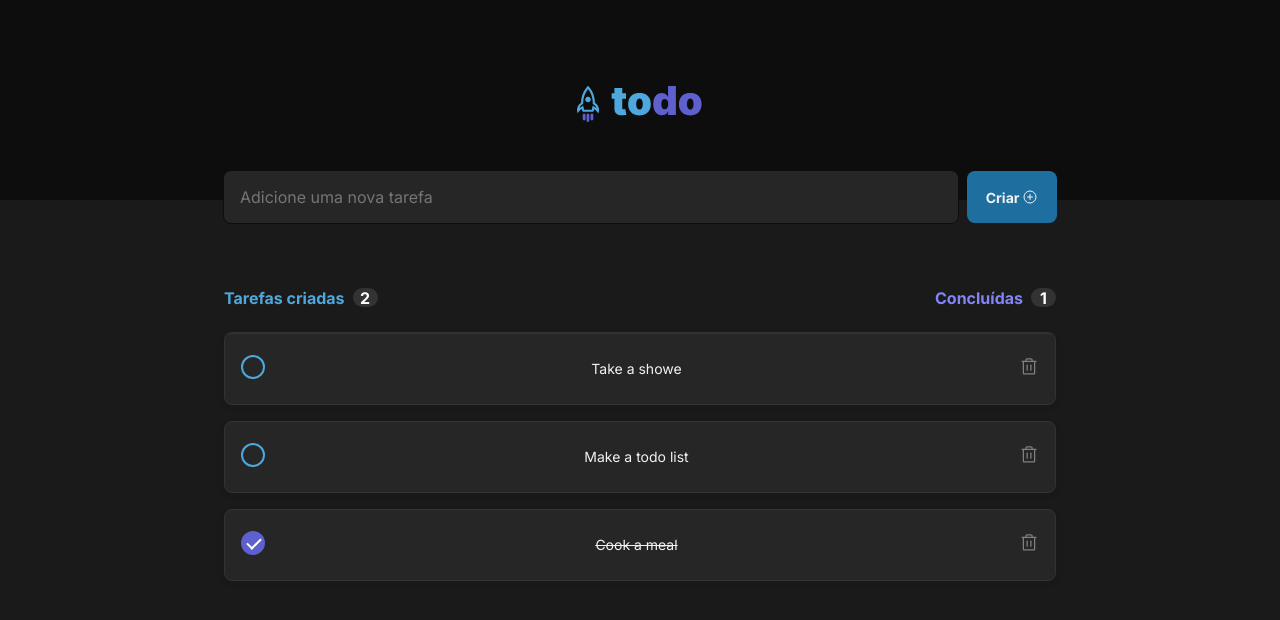
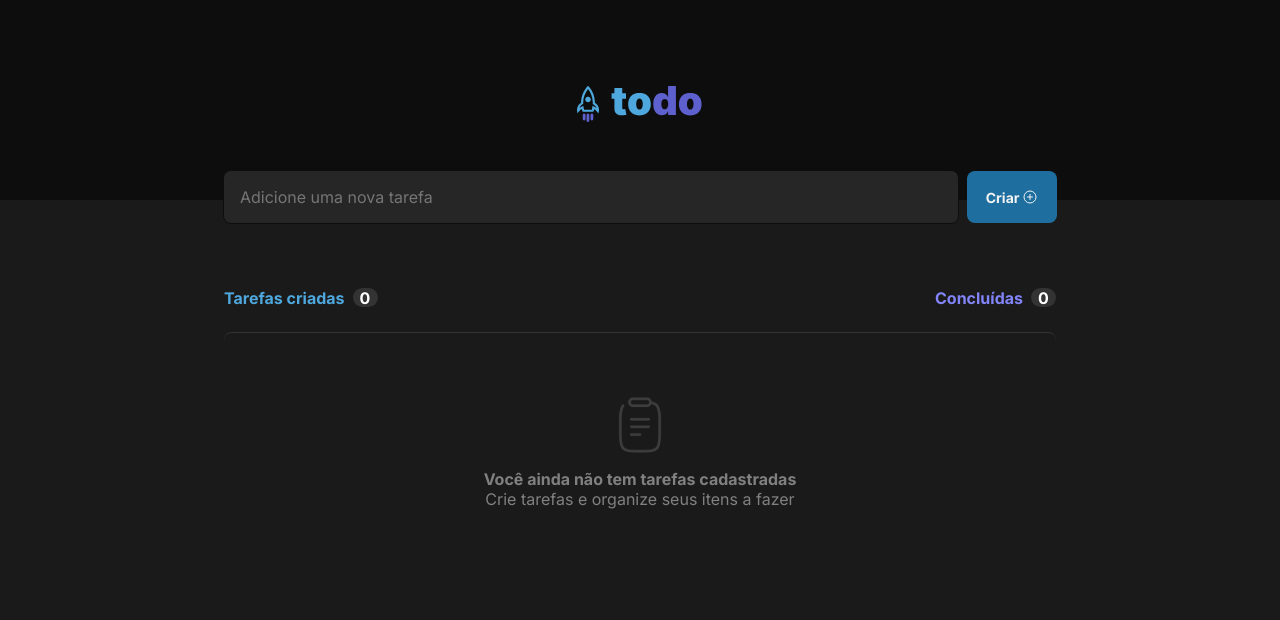
Before and after one commit to fsmaiorano/react-to-do, a React (Vite) app: page / in a window 1280 px wide. Shown: the top 620 px of the page. Built offline with nearby package versions, Linux system fonts and the light colour scheme.

Commit message:
refactory

```diff
--- a/src/components/board/Board.module.css
+++ b/src/components/board/Board.module.css
@@ -50,6 +50,7 @@
 
 .form button[type="submit"]:hover {
   background-color: var(--blue-400);
+  cursor: pointer;
 }
 
 .boardSection {
--- a/src/components/board/Board.tsx
+++ b/src/components/board/Board.tsx
@@ -1,11 +1,38 @@
+import { ChangeEvent, FormEvent, InvalidEvent, useState } from "react";
 import { PlusCircle } from "phosphor-react";
-import { FormEvent, useState } from "react";
+import { ITaskProps } from "../task/Task";
 import TaskList from "../task/TaskList";
+
 import styles from "./Board.module.css";
 
 export default function Board() {
+  const [newTaskText, setNewTaskText] = useState("");
   const [openedTasksCounter, setOpenedTasksCounter] = useState<number>(0);
   const [closedTasksCounter, setClosedTasksCounter] = useState<number>(0);
+  const [tasks, setTasks] = useState<ITaskProps[]>([]);
+
+  function handleCreateTask(event: FormEvent) {
+    event.preventDefault();
+    setTasks([
+      ...tasks,
+      { id: tasks.length + 1, content: newTaskText, isDone: false },
+    ]);
+    setNewTaskText("");
+    setOpenedTasksCounter(openedTasksCounter + 1);
+  }
+
+  function handleNewTaskChange(event: ChangeEvent<HTMLInputElement>) {
+    event.target.setCustomValidity("");
+    setNewTaskText(event.target.value);
+  }
+
+  function handleNewTaskInvalid(event: InvalidEvent<HTMLInputElement>) {
+    event.target.setCustomValidity("Campo obrigatório");
+  }
+
+  function handleTasksChange(tasks: ITaskProps[]) {
+    setTasks(tasks);
+  }
 
   function handleOpenedTasksCounter(counter: number) {
     setOpenedTasksCounter(counter);
@@ -17,9 +44,20 @@ export default function Board() {
 
   return (
     <>
-      <section role="form" className={styles.formSection}>
+      <section
+        role="form"
+        className={styles.formSection}
+        onSubmit={handleCreateTask}
+      >
         <form className={styles.form}>
-          <input type="form" placeholder="Adicione uma nova tarefa" />
+          <input
+            type="form"
+            placeholder="Adicione uma nova tarefa"
+            value={newTaskText}
+            onChange={handleNewTaskChange}
+            onInvalid={handleNewTaskInvalid}
+            required
+          />
           <button type="submit">
             Criar
             <PlusCircle size={16} />
@@ -37,6 +75,8 @@ export default function Board() {
       </section>
       <main className={styles.content}>
         <TaskList
+          tasks={tasks}
+          onTasksChange={handleTasksChange}
           openedTasksCounter={handleOpenedTasksCounter}
           closedTasksCounter={handleClosedTasksCounter}
         />
--- a/src/components/task/TaskList.tsx
+++ b/src/components/task/TaskList.tsx
@@ -5,32 +5,18 @@ import clipboard from "../../assets/clipboard.svg";
 import styles from "./TaskList.module.css";
 
 export interface ITaskListProps {
+  tasks: ITaskProps[];
+  onTasksChange: (tasks: ITaskProps[]) => void;
   openedTasksCounter: (counter: number) => void;
   closedTasksCounter: (counter: number) => void;
 }
 
 export default function TaskList({
+  tasks,
+  onTasksChange,
   openedTasksCounter,
   closedTasksCounter,
 }: ITaskListProps) {
-  const [tasks, setTasks] = useState([
-    {
-      id: 1,
-      content: "Take a showe",
-      isDone: false,
-    },
-    {
-      id: 2,
-      content: "Make a todo list",
-      isDone: false,
-    },
-    {
-      id: 3,
-      content: "Cook a meal",
-      isDone: true,
-    },
-  ]);
-
   useEffect(() => {
     handleTasksCounter(tasks);
   }, []);
@@ -49,8 +35,8 @@ export default function TaskList({
 
   function deleteTask(id: number) {
     const tasksWithoutDeletedOne = tasks.filter((task) => task.id !== id);
-    setTasks(tasksWithoutDeletedOne);
     handleTasksCounter(tasksWithoutDeletedOne);
+    onTasksChange(tasksWithoutDeletedOne);
   }
 
   function isCheckedTask(id: number, isDone: boolean) {
@@ -63,8 +49,8 @@ export default function TaskList({
       } else return task;
     });
 
-    setTasks(updatedTasks);
     handleTasksCounter(updatedTasks);
+    onTasksChange(updatedTasks);
   }
 
   return (
```
